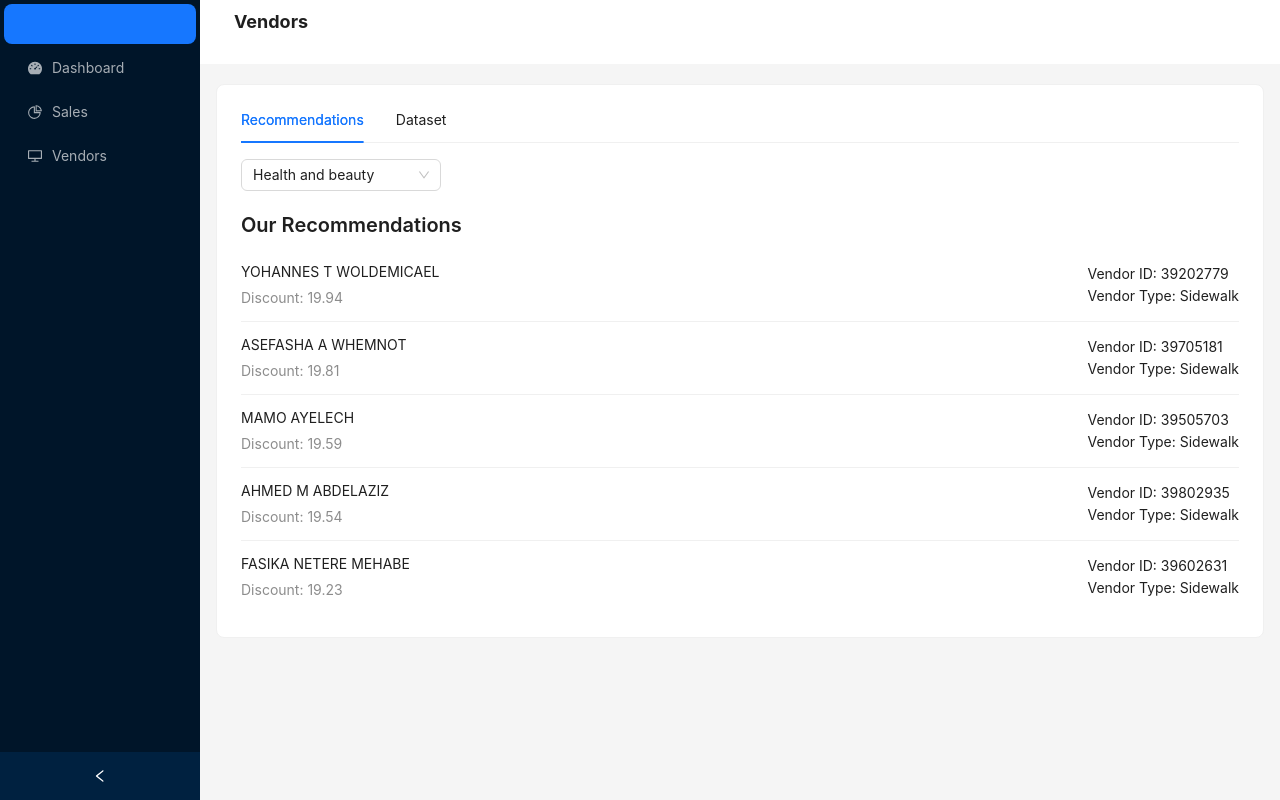
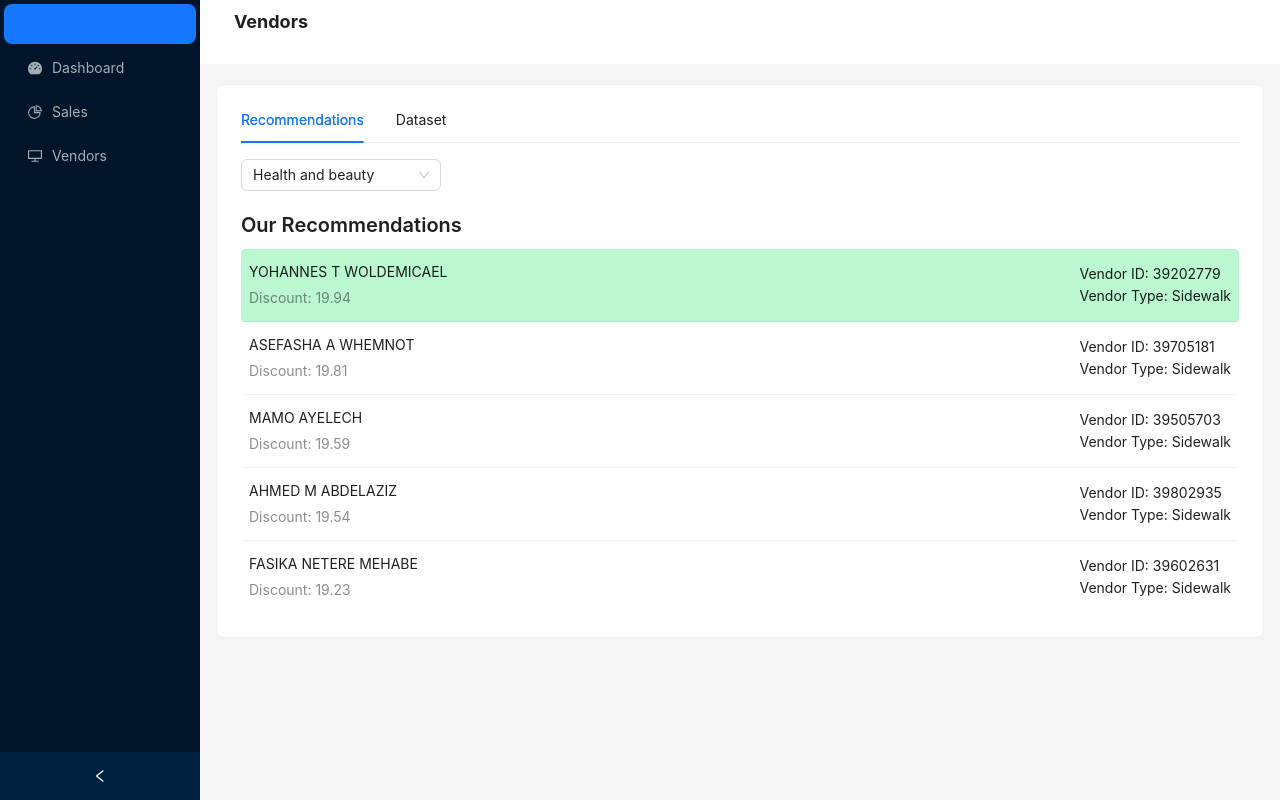
Before and after one commit to Kumaresh1/sales-forecasting-FE, a React (Vite) app: page / in a window 1280 px wide. Both pictures are taken after a click on the item 100 px from the left and 24 px from the top of the page. Built offline with nearby package versions, Linux system fonts and the light colour scheme.

Commit message:
Enhance UI

```diff
--- a/src/components/Sales/PredictSales.jsx
+++ b/src/components/Sales/PredictSales.jsx
@@ -57,16 +57,25 @@ export const PredictSales = () => {
   };
 
   return (
-    <Card className="my-5">
+    <div className="my-5">
+      <Card>
         <StockRecommendations salesData={salesData} />
+      </Card>
+      <Divider />
 
-      <Divider />
+      <Card>
         <Typography.Title level={4}>Sales Prediction Form</Typography.Title>
-      <Form layout="vertical" name="sales_prediction_form" onFinish={onFinish}>
+        <Form
+          layout="vertical"
+          name="sales_prediction_form"
+          onFinish={onFinish}
+        >
           <Form.Item
             label="Product Line"
             name="productLine"
-          rules={[{ required: true, message: "Please select a product line" }]}
+            rules={[
+              { required: true, message: "Please select a product line" },
+            ]}
           >
             <Select placeholder="Select a product line">
               <Option value={1}>Health and beauty</Option>
@@ -133,5 +142,6 @@ export const PredictSales = () => {
           </div>
         )}
       </Card>
+    </div>
   );
 };
--- a/src/components/Vendors/VendorsRecommendations/index.jsx
+++ b/src/components/Vendors/VendorsRecommendations/index.jsx
@@ -53,13 +53,16 @@ const TopVendorsList = ({ data }) => {
           <div key={category}>
             <List
               dataSource={vendors}
-              renderItem={(vendor) => (
-                <List.Item>
+              renderItem={(vendor, index) => (
+                <List.Item
+                  className={`rounded ${index === 0 ? "bg-green-200" : ""}`}
+                >
                   <List.Item.Meta
                     title={vendor.vendorname}
                     description={`Discount: ${vendor.Discount}`}
+                    className="px-2"
                   />
-                  <div>
+                  <div className="px-2">
                     <p>Vendor ID: {vendor.vendorid}</p>
                     <p>Vendor Type: {vendor.vendortype}</p>
                   </div>
```
Lines whose indentation alone changed are shown as unchanged.
